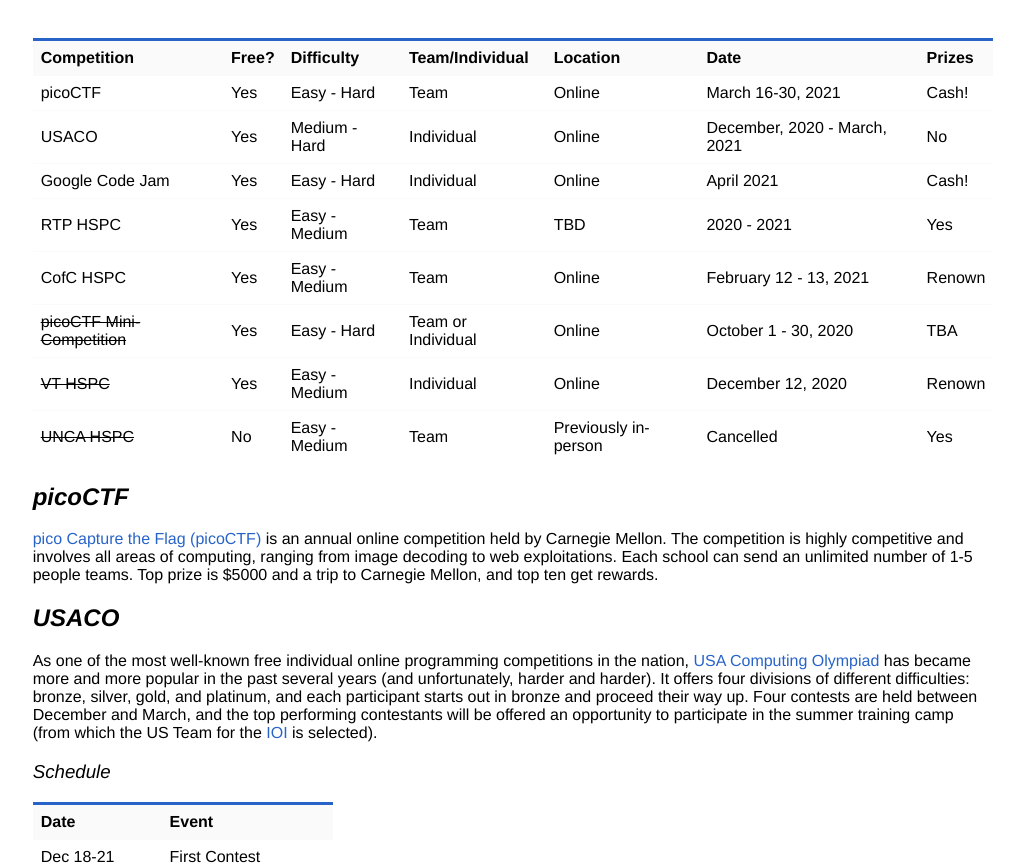
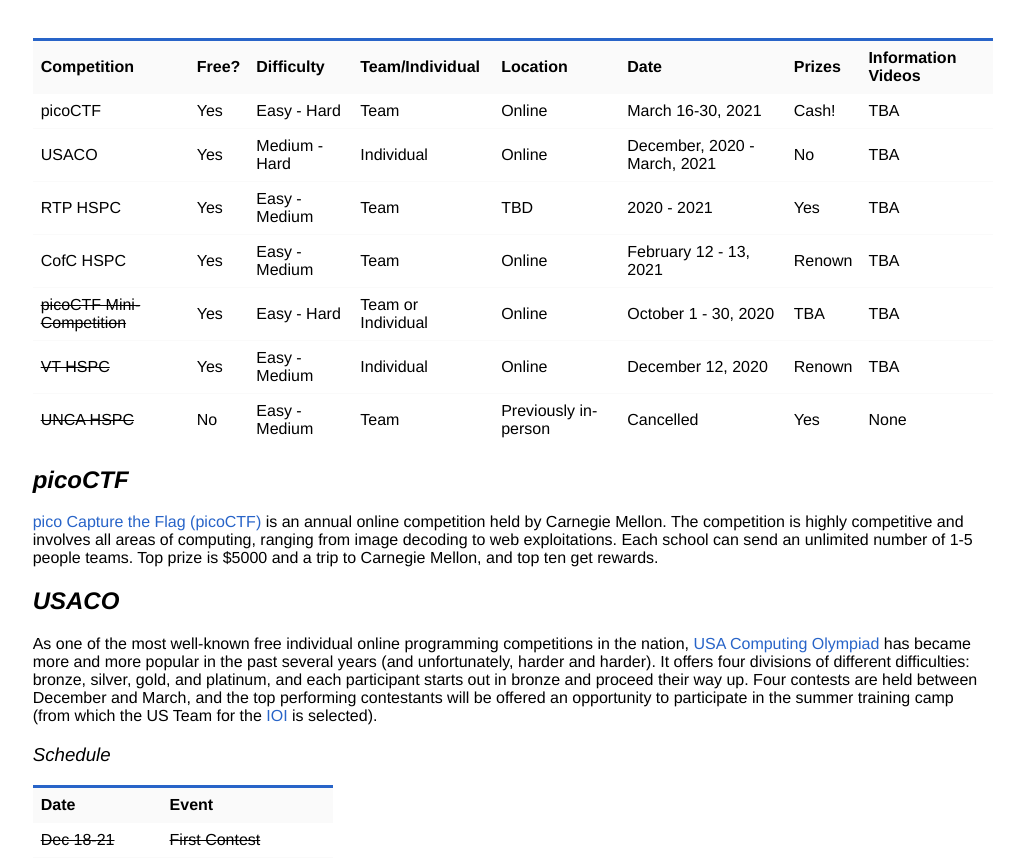
Before and after one commit to PCHS-Programming-Club/pchs-programming-club.github.io, a plain HTML site: page pcprog/comps.html in a window 1280 px wide. Shown: the part 347-1212 px from the top of the page, without its empty margins (127-1151 px from the left). Drawn offline with Linux system fonts and the light colour scheme.

Commit message:
Updates to remove google comps and update current ones

```diff
--- a/pcprog/comps.html
+++ b/pcprog/comps.html
@@ -49,6 +49,7 @@
     	    <th>Location</th>
     	    <th>Date</th>
     	    <th>Prizes</th>
+          <th>Information Videos</th>
     	  </tr>
     	  <tr>
     	      <td>picoCTF</td>
@@ -58,6 +59,7 @@
     	      <td>Online</td>
     	      <td>March 16-30, 2021</td>
     	      <td>Cash!</td>
+            <td>TBA</td>
     	  </tr>
     	  <tr>
       	    <td>USACO</td>
@@ -67,8 +69,9 @@
       	    <td>Online</td>
       	    <td>December, 2020 - March, 2021</td>
       	    <td>No</td>
+            <td>TBA</td>
     	  </tr>
-    	  <tr>
+    	  <!-- <tr>
       	    <td>Google Code Jam</td>
       	    <td>Yes</td>
       	    <td>Easy - Hard</td>
@@ -76,7 +79,7 @@
       	    <td>Online</td>
       	    <td>April 2021</td>
       	    <td>Cash!</td>
-    	  </tr>
+    	  </tr> -->
     	  <tr>
       	    <td>RTP HSPC</td>
       	    <td>Yes</td>
@@ -85,6 +88,7 @@
       	    <td>TBD</td>
       	    <td>2020 - 2021</td>
       	    <td>Yes</td>
+            <td>TBA</td>
         </tr>
         <tr>
             <td>CofC HSPC</td>
@@ -94,6 +98,7 @@
             <td>Online</td>
             <td>February 12 - 13, 2021</td>
             <td>Renown</td>
+            <td>TBA</td>
         </tr>
         <tr>
             <td><s>picoCTF Mini-Competition</s></td>
@@ -102,6 +107,7 @@
             <td>Team or Individual</td>
             <td>Online</td>
             <td>October 1 - 30, 2020</td>
+            <td>TBA</td>
             <td>TBA</td>
         </tr>
         <tr>
@@ -112,6 +118,7 @@
             <td>Online</td>
             <td>December 12, 2020</td>
             <td>Renown</td>
+            <td>TBA</td>
         </tr>
         <tr>
             <td><s>UNCA HSPC</s></td>
@@ -121,6 +128,7 @@
             <td>Previously in-person</td>
             <td>Cancelled</td>
             <td>Yes</td>
+            <td>None</td>
         </tr>
     	</table>
       </div>
@@ -140,8 +148,8 @@
           <th>Event</th>
         </tr>
         <tr>
-            <td>Dec 18-21</td>
-            <td>First Contest</td>
+            <td><s>Dec 18-21</s></td>
+            <td><s>First Contest</s></td>
         </tr>
         <tr>
             <td>Jan 22-25</td>
@@ -167,7 +175,7 @@
     </div>
       <!-- UNC Asheville HSPC -->
       <h2>UNC Asheville HSPC</h2>
-      <p>UNC Asheville plans to continue to hold its annual high school competition this year. More information on its status will be released soon. Teams can include up to 4 people. Panther Creek has placed 1st in the competition twice (and this is what inspired the formation of the programming club).</p>
+      <p>UNC Asheville will likely not be continuing with its annual high school competition for this year.<!--continue to hold its annual high school competition this year. More information on its status will be released soon. -->Teams can include up to 4 people. Panther Creek has placed 1st in the competition twice (and this is what inspired the formation of the programming club).</p>
       <p><a href="https://open.kattis.com/contests/s4kj2j">2018</a> and <a href="https://open.kattis.com/contests/ccc7vo">2017</a> problems</p>
 
       <!-- CofC HSPC -->
```
Also changed, not shown: pcprog/index.html (+2 -2 lines).
